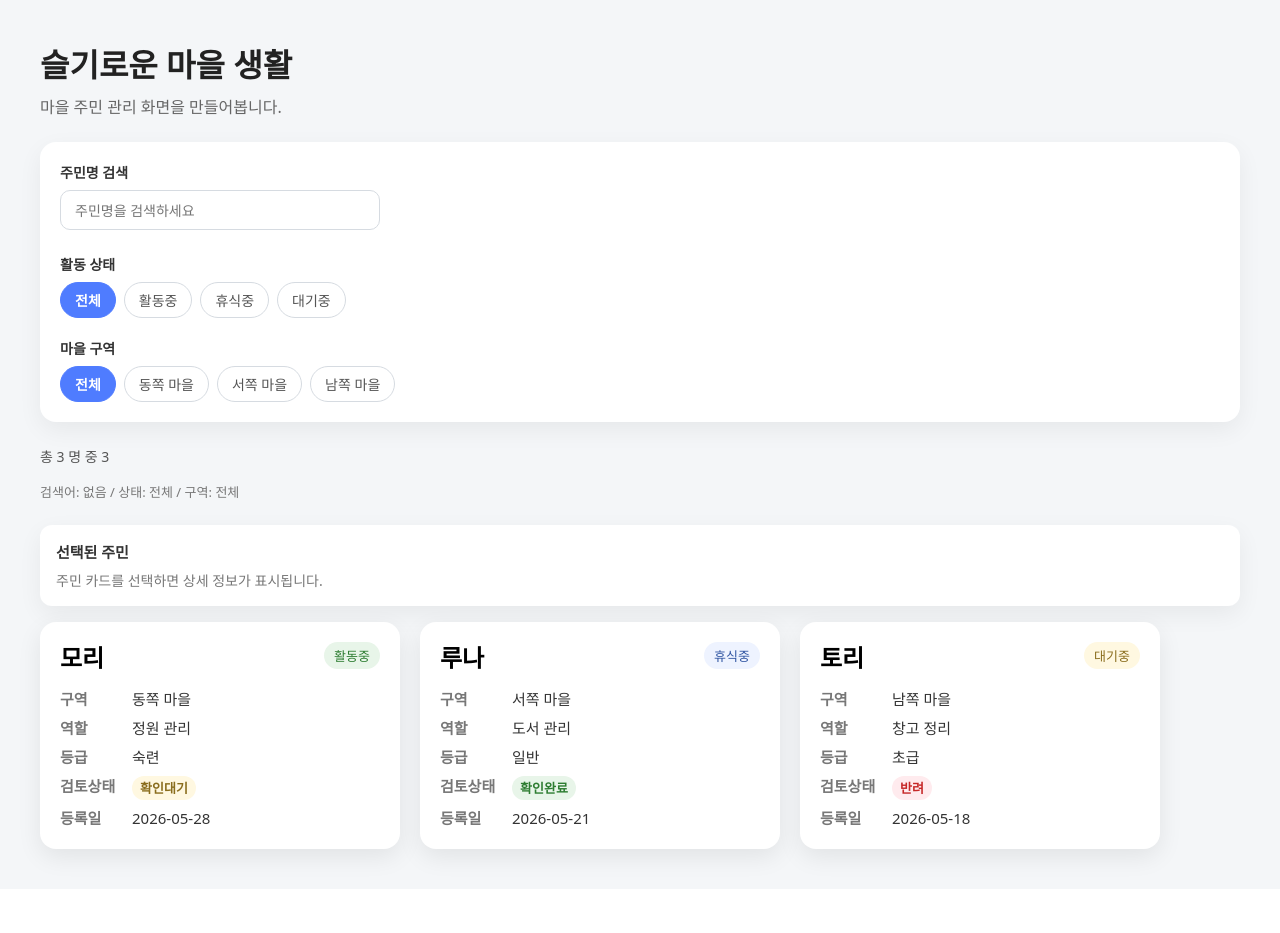
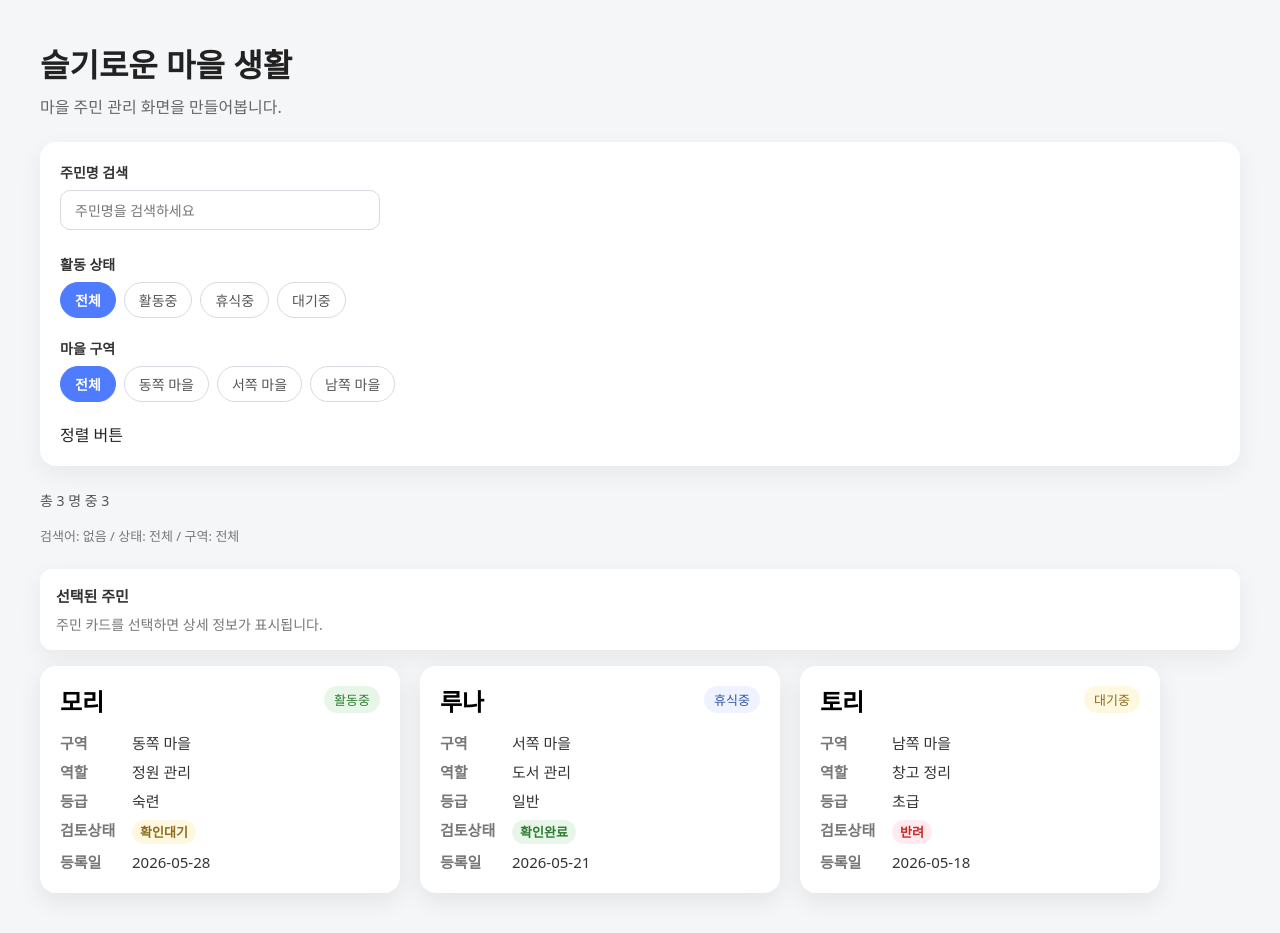
Before and after one commit to JEON-DONG-HEE/wise-village-life, a React (Vite) app: page / in a window 1280 px wide. Before the commit the page ends 889 px from the top, so only its background shows below. Built offline with nearby package versions, Linux system fonts and the light colour scheme.

Commit message:
정렬 버튼 App 컴포넌트 노출 테스트

```diff
--- a/src/App.tsx
+++ b/src/App.tsx
@@ -2,6 +2,7 @@ import { useEffect, useState } from "react";
 import SearchBox from "./components/SearchBox";
 import StatusFilter from "./components/StatusFilter";
 import AreaFilter from "./components/AreaFilter";
+import SortButtons from "./components/SortButtons";
 import EmptyMessage from "./components/EmptyMessage";
 import ResidentList from "./components/ResidentList";
 import FilterSummary from "./components/FilterSummary";
@@ -84,6 +85,8 @@ function App() {
           selectedArea={selectedArea}
           onChangeArea={setSelectedArea}
         />
+
+        <SortButtons />
       </div>
 
       <FilterSummary
--- /dev/null
+++ b/src/components/SortButtons.tsx
@@ -0,0 +1,5 @@
+function SortButtons() {
+  return <div>정렬 버튼</div>;
+}
+
+export default SortButtons;
```
